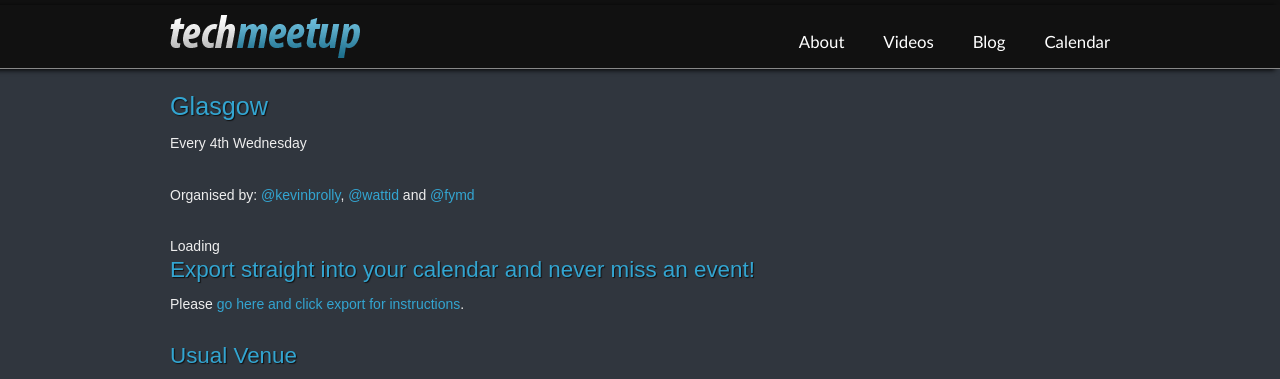
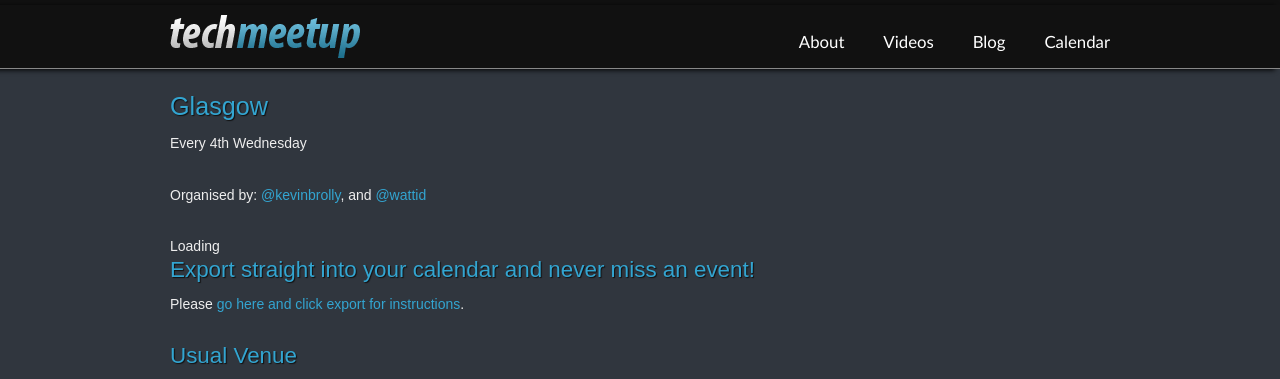
Before and after one commit to techmeetup/techmeetup.co.uk, a Jekyll site: the page built from glasgow.html, in a window 1280 px wide. Shown: the top 379 px of the page. Built offline with Jekyll 4.4.1, drawn with Linux system fonts in a browser that asks for light colours.

Commit message:
Update glasgow.html
Removed Andy's details from organiser list.

```diff
--- a/glasgow.html
+++ b/glasgow.html
@@ -8,7 +8,7 @@
 <p>Every 4th Wednesday</p>
 
 <p class="organisers">
-	Organised by: <a class="organiser" href="http://www.twitter.com/kevinbrolly">@kevinbrolly</a>,  <a class="organiser" href="http://www.twitter.com/wattid">@wattid</a> and <a class="organiser" href="http://www.twitter.com/fymd">@fymd</a>
+	Organised by: <a class="organiser" href="http://www.twitter.com/kevinbrolly">@kevinbrolly</a>, and <a class="organiser" href="http://www.twitter.com/wattid">@wattid</a>
 </p>
 
 <div id="UpcomingEvents"></div>
```
